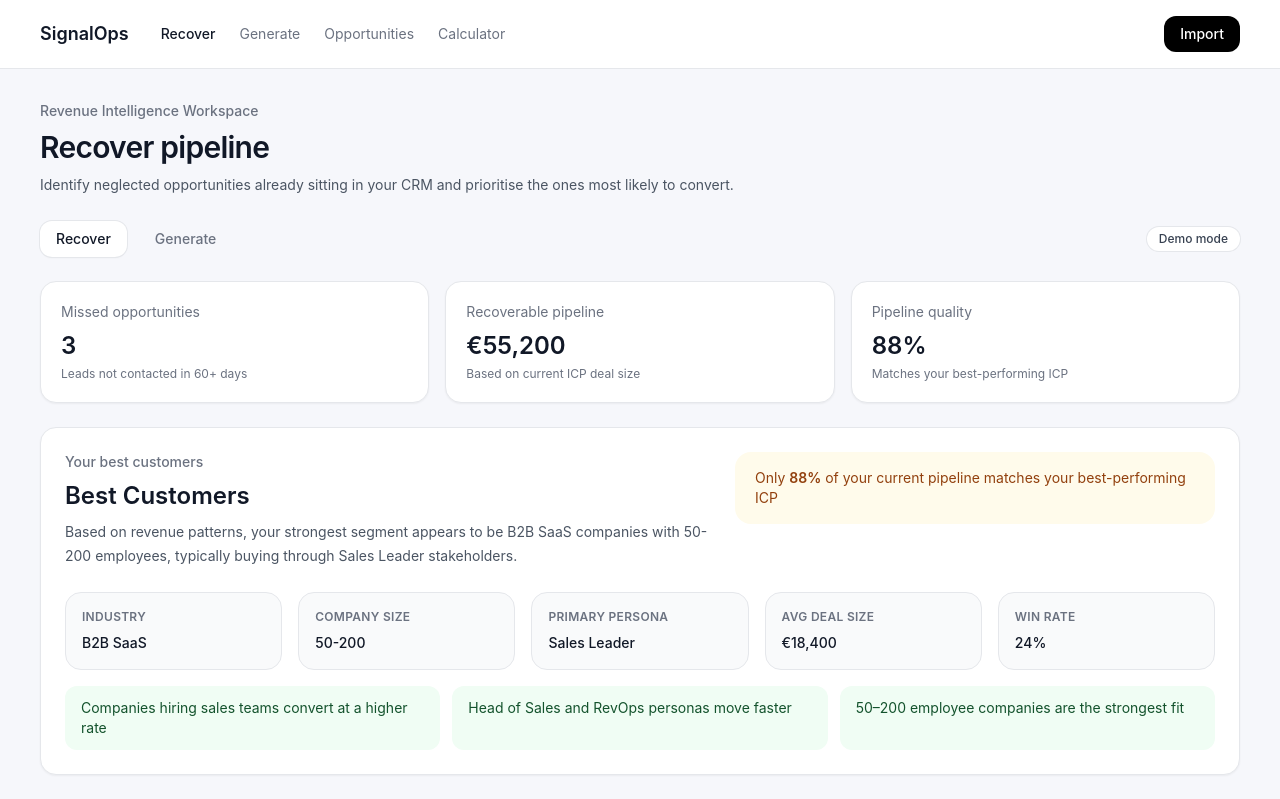
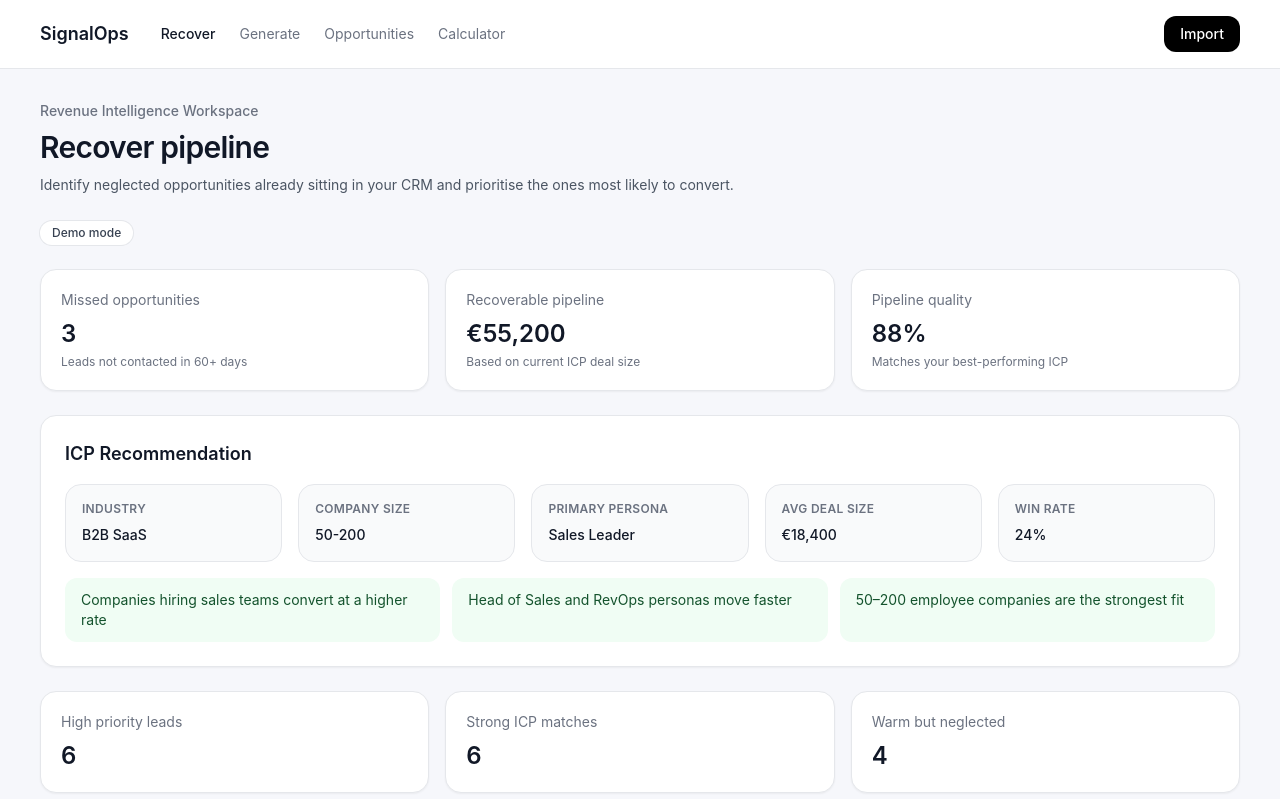
Before and after one commit to powerstephen/SignalOps, a Next.js app: page / in a window 1280 px wide. Shown: the top 799 px of the page. Built offline with nearby package versions, Linux system fonts and the light colour scheme.

Commit message:
Update page.tsx

```diff
--- a/app/page.tsx
+++ b/app/page.tsx
@@ -138,29 +138,7 @@ export default function HomePage() {
         </div>
 
         <div className="mb-6 flex flex-wrap items-center gap-3">
-          <button
-            onClick={() => setMode("recover")}
-            className={`rounded-xl px-4 py-2 text-sm font-medium ${
-              mode === "recover"
-                ? "bg-white text-gray-900 shadow-sm ring-1 ring-gray-200"
-                : "text-gray-500 hover:text-gray-900"
-            }`}
-          >
-            Recover
-          </button>
-
-          <button
-            onClick={() => setMode("generate")}
-            className={`rounded-xl px-4 py-2 text-sm font-medium ${
-              mode === "generate"
-                ? "bg-white text-gray-900 shadow-sm ring-1 ring-gray-200"
-                : "text-gray-500 hover:text-gray-900"
-            }`}
-          >
-            Generate
-          </button>
-
-          <div className="ml-auto rounded-full bg-white px-3 py-1 text-xs font-medium text-gray-700 ring-1 ring-gray-200">
+          <div className="rounded-full bg-white px-3 py-1 text-xs font-medium text-gray-700 ring-1 ring-gray-200">
             {dataMode === "sample"
               ? "Sample data loaded"
               : dataMode === "uploaded"
@@ -204,30 +182,13 @@ export default function HomePage() {
             </div>
 
             <div className="mb-6 rounded-2xl border border-gray-200 bg-white p-6 shadow-sm">
-              <div className="flex flex-col gap-6 lg:flex-row lg:items-start lg:justify-between">
-                <div>
-                  <p className="text-sm font-medium text-gray-500">
-                    Your best customers
-                  </p>
-                  <h2 className="mt-2 text-2xl font-semibold text-gray-900">
-                    {icp.label}
-                  </h2>
-                  <p className="mt-2 max-w-2xl text-sm leading-6 text-gray-600">
-                    Based on revenue patterns, your strongest segment appears to be{" "}
-                    {icp.industry} companies with {icp.employeeBand} employees,
-                    typically buying through {icp.persona} stakeholders.
-                  </p>
-                </div>
-
-                <div className="rounded-2xl bg-amber-50 px-5 py-4">
-                  <p className="text-sm text-amber-800">
-                    Only <span className="font-semibold">{pipelineQuality}%</span>{" "}
-                    of your current pipeline matches your best-performing ICP
-                  </p>
-                </div>
+              <div className="mb-4">
+                <h2 className="text-lg font-semibold text-gray-900">
+                  ICP Recommendation
+                </h2>
               </div>
 
-              <div className="mt-6 grid gap-4 md:grid-cols-2 xl:grid-cols-5">
+              <div className="grid gap-4 md:grid-cols-2 xl:grid-cols-5">
                 <div className="rounded-2xl border border-gray-200 bg-gray-50 p-4">
                   <p className="text-xs font-semibold uppercase tracking-wide text-gray-500">
                     Industry
```
